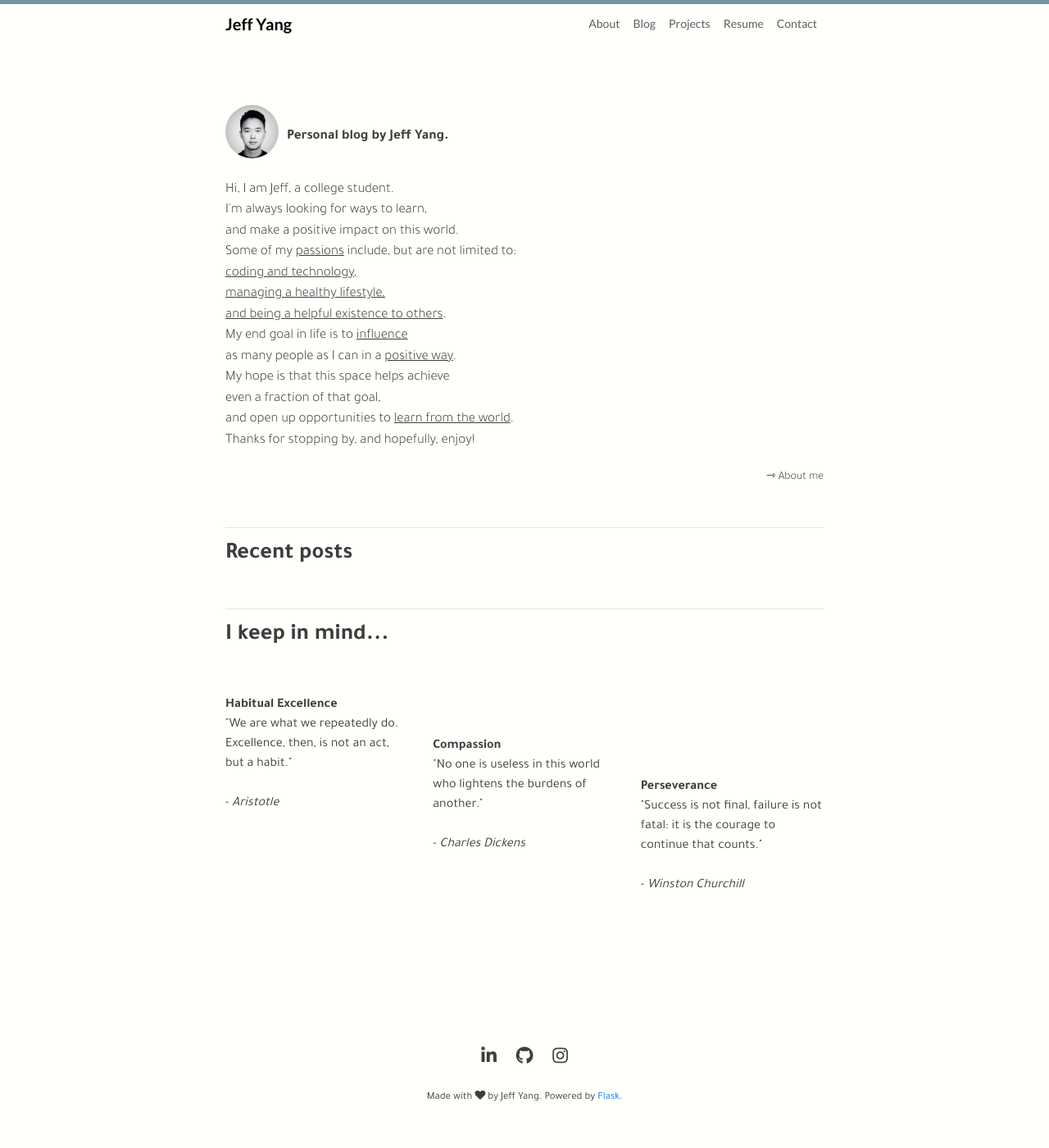
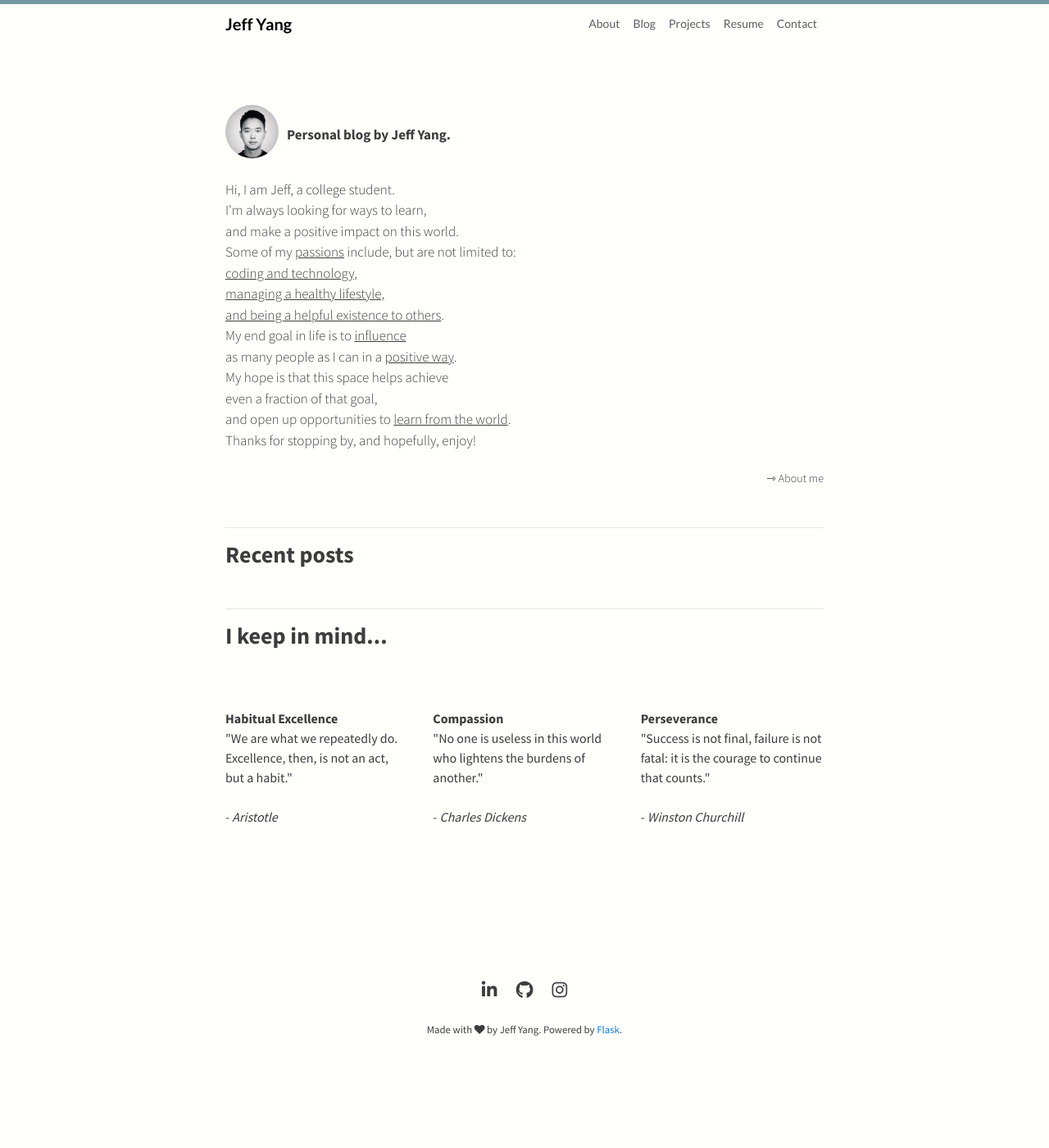
Before and after one commit to jeffjaehoyang/personal_website_old, a Flask app: page / in a window 1280 px wide. Shown: the whole page at 82% size. After the commit the page ends 1263 px from the top, so only its background shows below. Run offline with Flask 2, Linux system fonts and the light colour scheme; some libraries are stand-ins or nearby versions.

Commit message:
margin fixed for keep-in-mind session

```diff
--- a/flaskblog/static/styles/main.css
+++ b/flaskblog/static/styles/main.css
@@ -1,7 +1,7 @@
 body {
   background: #fffffc;
   color: #3D3D3D;
-  font-family: 'Tajawal', sans-serif;
+  font-family: 'Source Sans Pro', sans-serif;
 }
 
 .onthetop {
@@ -147,7 +147,7 @@ a.footer:hover {
 .intro {
   font-size: 17px;
   font-weight: 300;
-  font-family: 'Tajawal', sans-serif;
+  font-family: 'Source Sans Pro', sans-serif;
   margin-top: 15px;
   padding-bottom:15px;
 }
@@ -229,7 +229,7 @@ a.footer:hover {
 }
 
 .home-recent-posts {
-  margin-bottom: 85px;
+  margin-bottom: 60px;
 }
 
 .arrow-link {
@@ -265,4 +265,5 @@ a.footer:hover {
 
 .keep-in-mind {
   border: transparent;
+  padding-top: 1em;
 }
--- a/flaskblog/templates/home.html
+++ b/flaskblog/templates/home.html
@@ -63,7 +63,7 @@
 	      </div>
 	    </div>
 	  </div>
-	  <div class="col-sm-4" style="padding-top: 50px;">
+	  <div class="col-sm-4">
 	    <div class="bg-transparent keep-in-mind">
 	      <div>
 	      	<strong>Compassion</strong>
@@ -74,7 +74,7 @@
 	      </div>
 	    </div>
 	  </div>
-	  <div class="col-sm-4" style="padding-top: 100px;">
+	  <div class="col-sm-4">
 	    <div class="bg-transparent keep-in-mind">
 	      <div>
 	      	<strong>Perseverance</strong>
--- a/flaskblog/templates/layouts.html
+++ b/flaskblog/templates/layouts.html
@@ -21,7 +21,6 @@
     <link rel="icon" type="image/png" href="../static/jy.png">
     <!-- Google Fonts -->
     <link href="https://fonts.googleapis.com/css?family=Lato:200,300,400,700,900|Source+Sans+Pro:200,300,400,700,900|Inconsolata:200,300,400,700,900&display=swap" rel="stylesheet">
-    <link href="https://fonts.googleapis.com/css?family=Tajawal:200,300,400,700,900&display=swap" rel="stylesheet">
     <!-- Bootstrap CSS -->
     <link rel="stylesheet" href="https://stackpath.bootstrapcdn.com/bootstrap/4.3.1/css/bootstrap.min.css" integrity="sha384-ggOyR0iXCbMQv3Xipma34MD+dH/1fQ784/j6cY/iJTQUOhcWr7x9JvoRxT2MZw1T" crossorigin="anonymous">
     <link rel="stylesheet" type="text/css" href="{{ url_for('static',filename='styles/main.css') }}">
```
